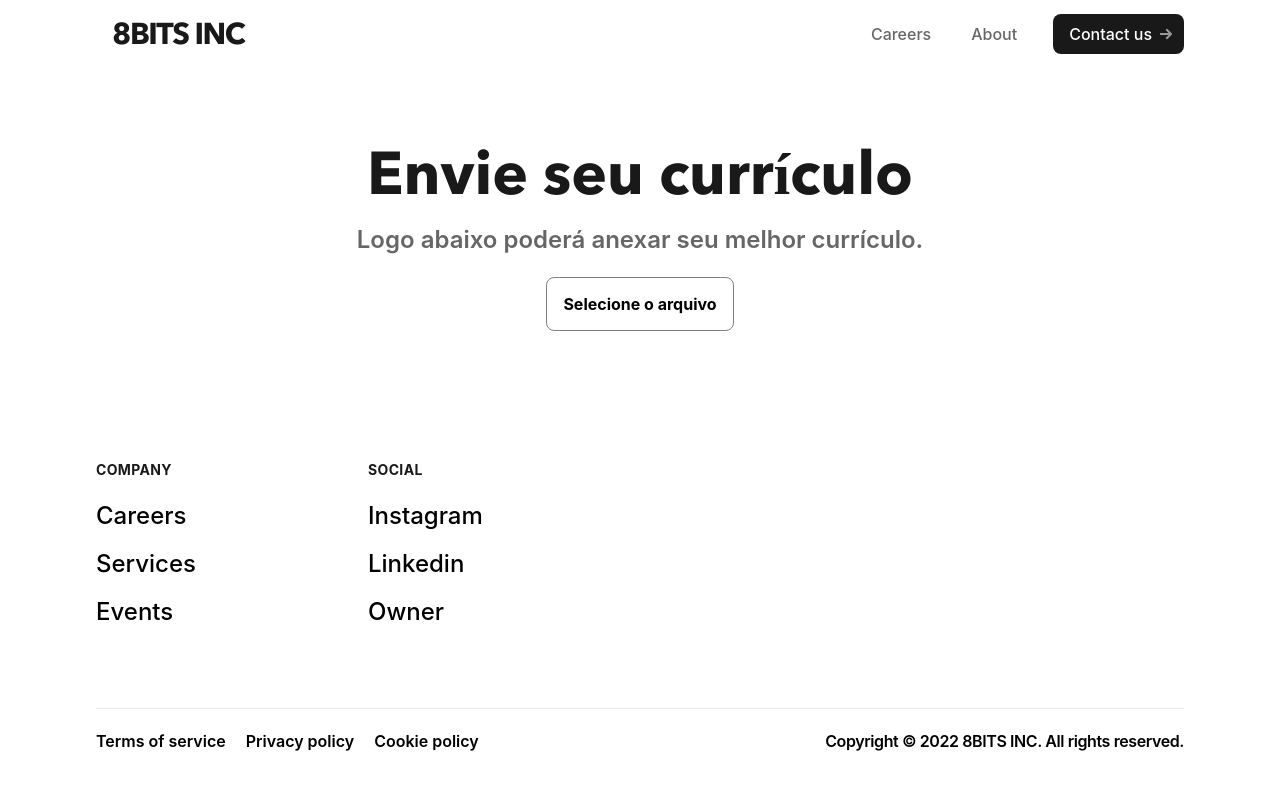
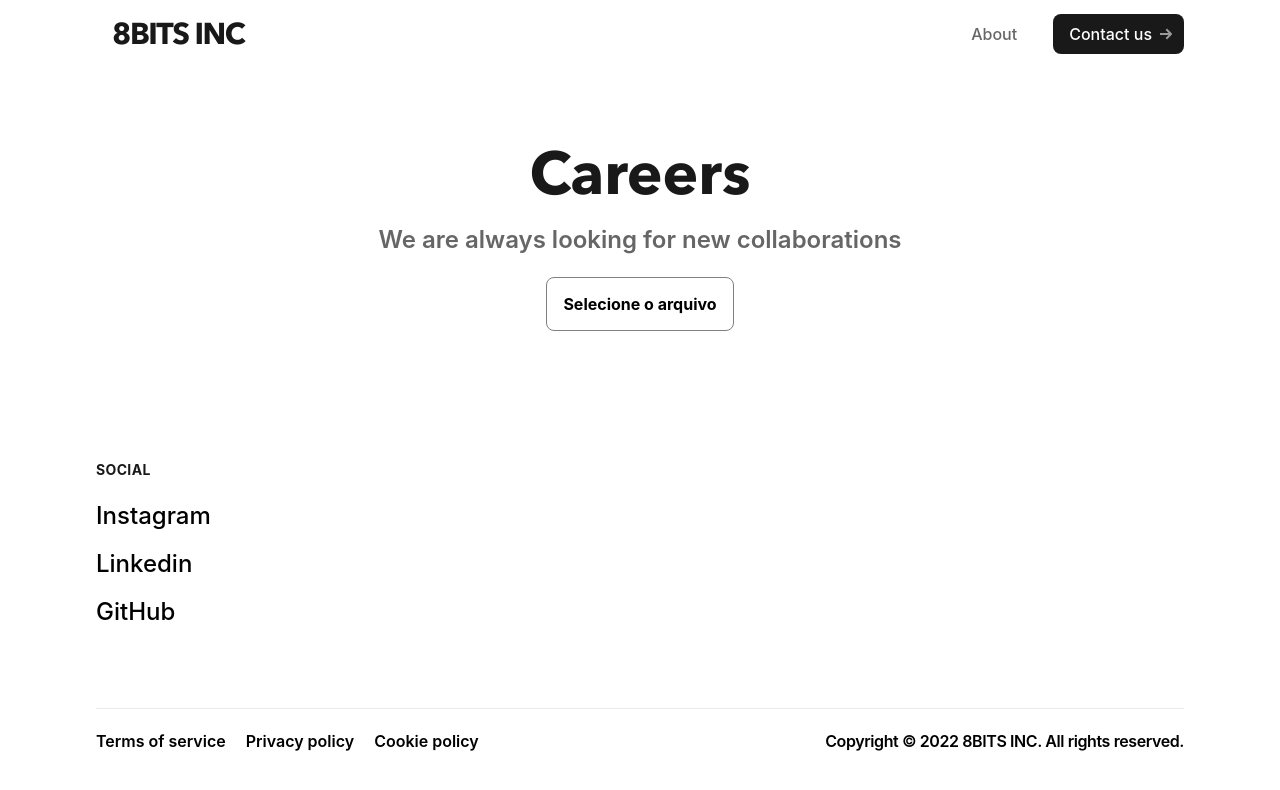
Before and after one commit to 8BITS-COLAB/8BITS-COLAB, a Next.js app: page /careers in a window 1280 px wide. Shown: the top 790 px of the page. Built offline with nearby package versions, Linux system fonts and the light colour scheme.

Commit message:
add socials

```diff
--- a/components/Footer.js
+++ b/components/Footer.js
@@ -16,6 +16,7 @@ export default function Footer() {
                     <a
                       className='hover:text-gray-900 transition-colors duration-200 text-2xl'
                       href={item.src}
+                      target='_blank'
                     >
                       {item.title}
                     </a>
--- a/components/Main.js
+++ b/components/Main.js
@@ -69,9 +69,13 @@ export default function Main({ members }) {
             ></img>
             <p className='text-center text-gray-600 text-lg'>{member.login}</p>
             {member.login === 'ElioenaiFerrari' && (
-              <p className='text-center font-bold text-gray-900 text-md'>
+              <a
+                href='https://elioenai-ferrari.vercel.app'
+                target='_blank'
+                className='text-center font-bold text-gray-900 text-md transition duration-500 ease-in-out hover:text-gray-700 hover:underline'
+              >
                 Founder
-              </p>
+              </a>
             )}
           </div>
         ))}
--- a/data.json
+++ b/data.json
@@ -2,10 +2,7 @@
   "components": {
     "header": {
       "company": "8BITS INC",
-      "navItems": [
-        { "title": "Careers", "src": "/careers" },
-        { "title": "About", "src": "/about" }
-      ],
+      "navItems": [{ "title": "About", "src": "/about" }],
       "contactUs": "Contact us"
     },
     "main": {
@@ -33,19 +30,11 @@
     "footer": {
       "topics": [
         {
-          "title": "Company",
-          "items": [
-            { "title": "Careers", "src": "/careers" },
-            { "title": "Services", "src": "/services" },
-            { "title": "Events", "src": "/events" }
-          ]
-        },
-        {
           "title": "Social",
           "items": [
-            { "title": "Instagram", "src": "/careers" },
-            { "title": "Linkedin", "src": "/services" },
-            { "title": "Owner", "src": "/events" }
+            { "title": "Instagram", "src": "/" },
+            { "title": "Linkedin", "src": "/" },
+            { "title": "GitHub", "src": "https://github.com/8BITS-Inc" }
           ]
         }
       ],
@@ -65,5 +54,28 @@
       ],
       "copyright": "Copyright © 2022 8BITS INC. All rights reserved."
     }
+  },
+  "pages": {
+    "careers": {
+      "title": "Careers",
+      "subtitle": "We are always looking for new collaborations",
+      "items": [
+        {
+          "title": "Full-stack developer",
+          "subtitle": "We are looking for a full-stack developer to join our team",
+          "button": "Apply"
+        },
+        {
+          "title": "Front-end developer",
+          "subtitle": "We are looking for a front-end developer to join our team",
+          "button": "Apply"
+        },
+        {
+          "title": "Back-end developer",
+          "subtitle": "We are looking for a back-end developer to join our team",
+          "button": "Apply"
+        }
+      ]
+    }
   }
 }
--- a/pages/careers.js
+++ b/pages/careers.js
@@ -1,15 +1,16 @@
 import Head from 'next/head';
 import { NextSeo } from 'next-seo';
+import Data from '../data.json';
 
 export default function Careers() {
   return (
     <div className='text-black'>
       <NextSeo
-        title='Careers: nine4'
-        description='Welcome to nine4 homepage.'
-        canonical='https://nine4-2.vercel.app/'
+        title={`Careers: ${Data.components.header.company}`}
+        description='Careers page for all our members'
+        canonical='https://8bits-inc.vercel.app/careers'
         openGraph={{
-          url: 'https://nine4-2.vercel.app/',
+          url: 'https://8bits-inc.vercel.app/careers',
         }}
       />
       <Head>
@@ -20,10 +21,10 @@ export default function Careers() {
         <div className='max-w-6xl mx-auto px-4 sm:px-6 text-center'>
           <div className='py-24 md:py-36'>
             <h3 className='mb-5 text-6xl Avenir font-semibold text-gray-900'>
-              Envie seu currículo
+              {Data.pages.careers.title}
             </h3>
             <p className='mb-9 text-2xl font-semibold text-gray-600'>
-              Logo abaixo poderá anexar seu melhor currículo.
+              {Data.pages.careers.subtitle}
             </p>
 
             <label
```
